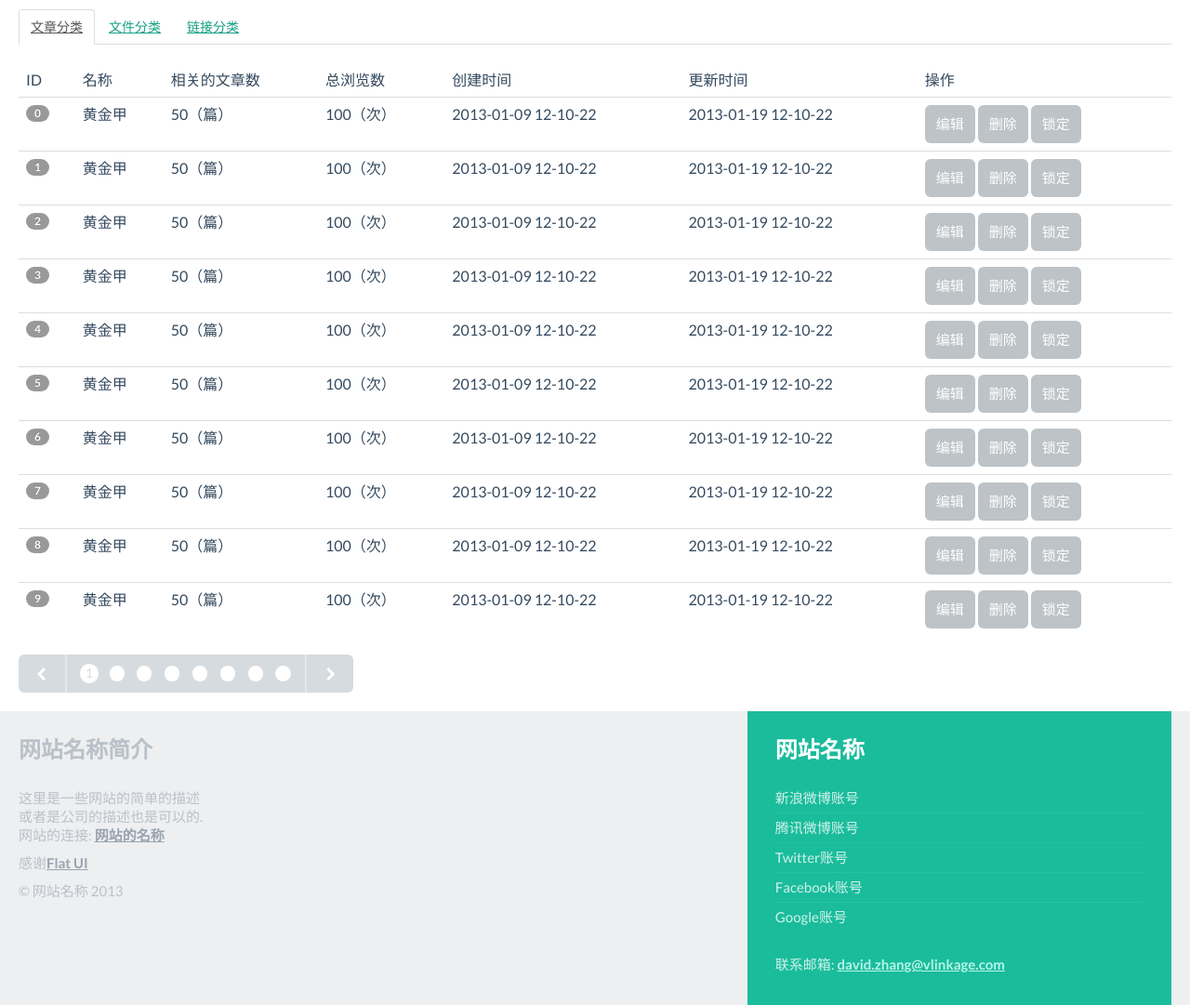
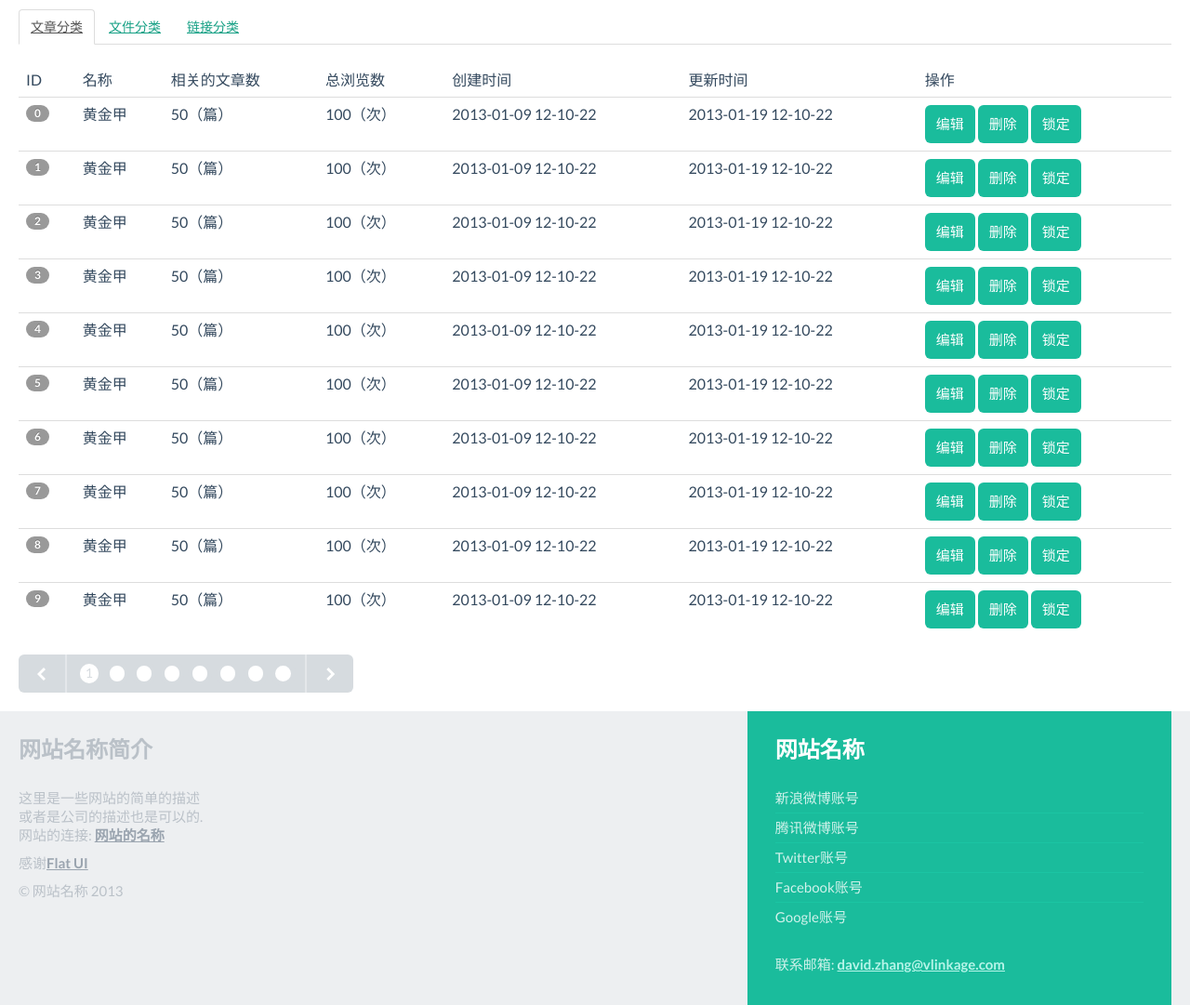
Before and after one commit to durban89/pythonWebUI, a PHP site: page /pythonwebUI/admin/category.php in a window 1280 px wide. Shown: the part 126-1207 px from the top of the page at 93% size. Run offline with PHP 8.4, Linux system fonts and the light colour scheme.

Commit message:
后端更新
更新后端的博文添加的UI
更新后端的文件添加的UI
更新后端的链接添加的UI
更新后端的分类添加的UI

```diff
--- a/admin/container_category.php
+++ b/admin/container_category.php
@@ -11,8 +11,22 @@
             </div>
             <input type="text" class="span2 subnav-search-text">
             <button type="submit" class="btn btn-primary">搜索</button>
-            <a target="_blank" href="#" class="btn btn-primary">添加分类</a>
+            <a data-toggle="modal" href="#myCategory" class="btn btn-primary">添加分类</a>
         </form>
+        <!-- Modal -->
+        <div id="myCategory" class="modal hide fade" tabindex="-1" role="dialog" aria-labelledby="myModalLabel" aria-hidden="true">
+            <div class="modal-header">
+                <button type="button" class="close" data-dismiss="modal" aria-hidden="true">×</button>
+                <h3 id="myModalLabel">添加分类</h3>
+            </div>
+            <div class="modal-body">
+                <p>One fine body…</p>
+            </div>
+            <div class="modal-footer">
+                <button class="btn" data-dismiss="modal" aria-hidden="true">关闭</button>
+                <button id='saveBlog' class="btn btn-primary">保存</button>
+            </div>
+        </div>
     </div>
     <div class="row-fluid row-list-area">
         <div class="span12">
@@ -47,9 +61,9 @@
                                         <td>2013-01-09 12-10-22</td>
                                         <td>2013-01-19 12-10-22</td>
                                         <td>
-                                            <a class="btn">编辑</a>
-                                            <a class="btn">删除</a>
-                                            <a class="btn">锁定</a>
+                                            <a class="btn btn-primary">编辑</a>
+                                            <a class="btn btn-primary">删除</a>
+                                            <a class="btn btn-primary">锁定</a>
                                         </td>
                                     </tr>
                                     <?php endfor;?>
@@ -96,9 +110,9 @@
                                         <td>2013-01-09 12-10-22</td>
                                         <td>2013-01-19 12-10-22</td>
                                         <td>
-                                            <a class="btn">编辑</a>
-                                            <a class="btn">删除</a>
-                                            <a class="btn">锁定</a>
+                                            <a class="btn btn-primary">编辑</a>
+                                            <a class="btn btn-primary">删除</a>
+                                            <a class="btn btn-primary">锁定</a>
                                         </td>
                                     </tr>
                                     <?php endfor;?>
@@ -144,9 +158,9 @@
                                         <td>2013-01-09 12-10-22</td>
                                         <td>2013-01-19 12-10-22</td>
                                         <td>
-                                            <a class="btn">编辑</a>
-                                            <a class="btn">删除</a>
-                                            <a class="btn">锁定</a>
+                                            <a class="btn btn-primary">编辑</a>
+                                            <a class="btn btn-primary">删除</a>
+                                            <a class="btn btn-primary">锁定</a>
                                         </td>
                                     </tr>
                                     <?php endfor;?>
--- a/js/script.js
+++ b/js/script.js
@@ -30,3 +30,23 @@ $(function(){
           activeOverlay: false  // Set CSS color to display scrollUp active point, e.g '#00FFFF'
     });
 });
+
+$(function(){
+	//文章保存
+	$('#saveBlog').click(function(){
+		$('#myBlog').modal('hide');
+	});
+	//文件保存
+	$('#saveFile').click(function(){
+		$('#myFile').modal('hide');
+	});
+	$('body').on('hidden', '.modal', function () {
+		$(this).removeData('modal');
+	});
+
+	$("#createModal").click(function(){
+	    var target = $(this).attr('data-target');
+	    var url = $(this).attr('href');
+	    $(target).load(url);
+	});
+});
```
Also changed, not shown: admin/addBlog.php (added, +12 -0 lines), admin/container_blog.php (+6 -4 lines), admin/container_file.php (+18 -4 lines), admin/container_link.php (+17 -4 lines), admin/container_user.php (+18 -4 lines).
